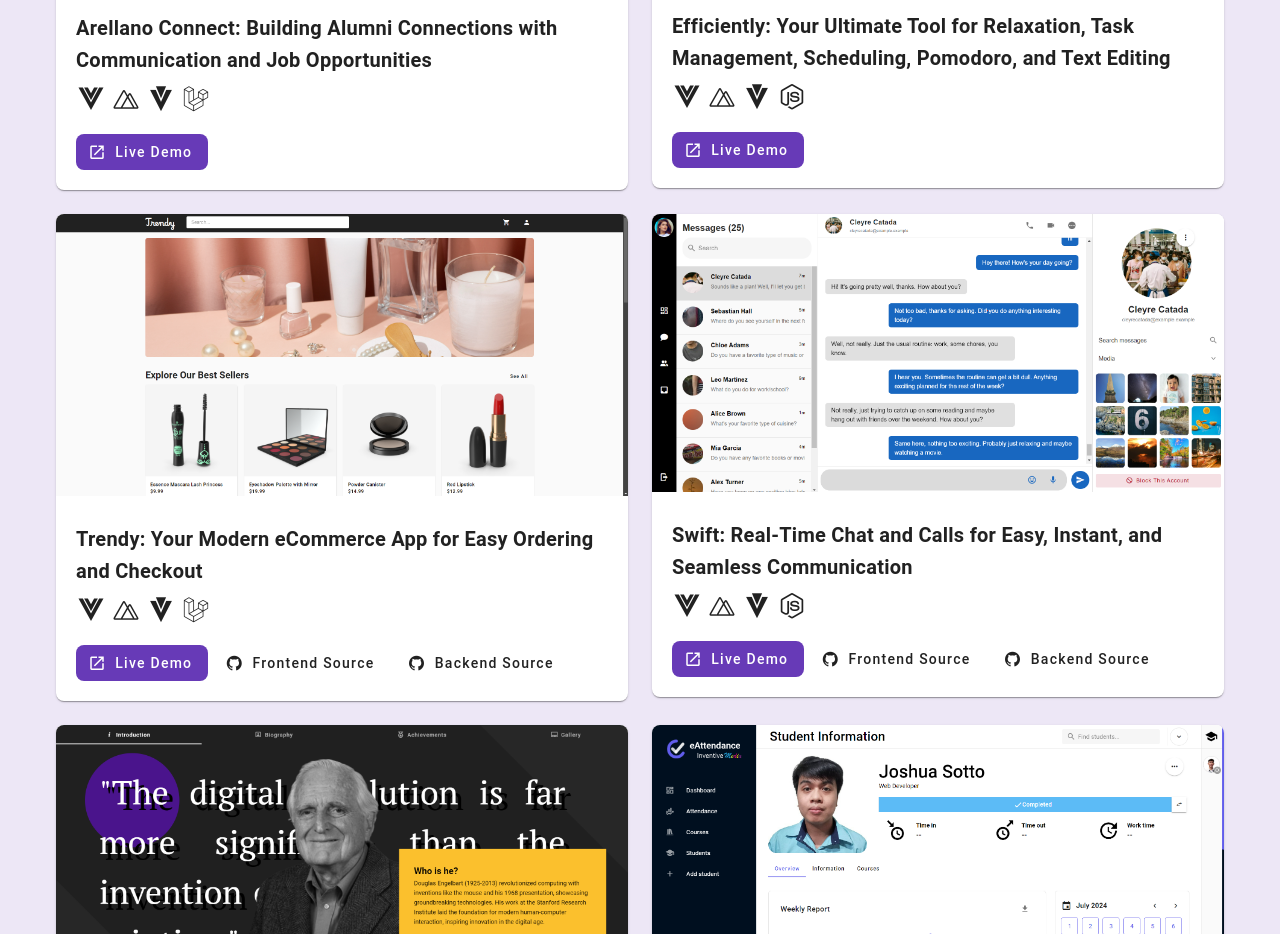
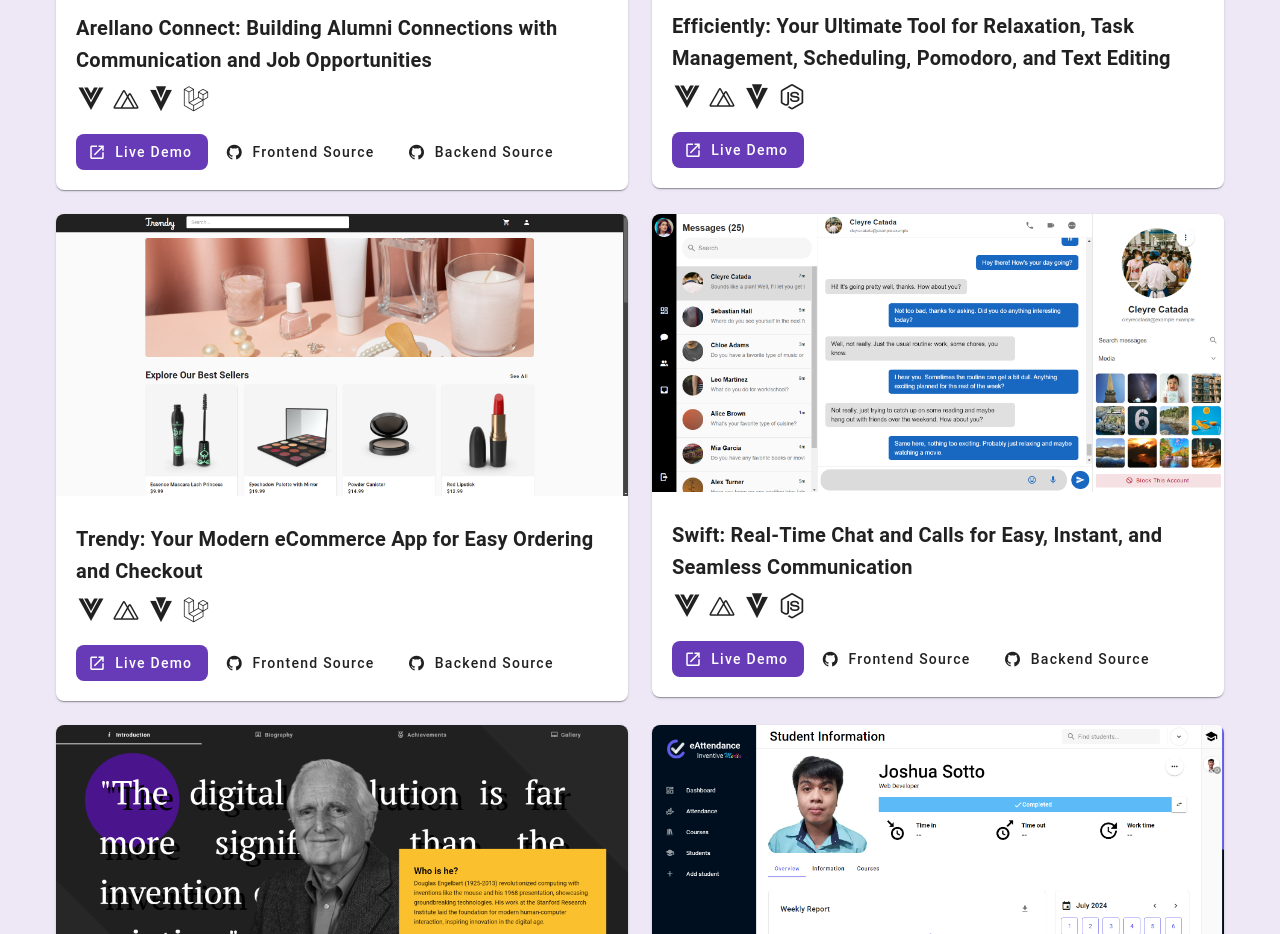
Before and after one commit to JSTTO31/portfolio, a Nuxt app: page / in a window 1280 px wide. Shown: the part 3060-3994 px from the top of the page. Built offline with nearby package versions, Linux system fonts and the light colour scheme.

Commit message:
source link

```diff
--- a/composables/usePortfolioObject.ts
+++ b/composables/usePortfolioObject.ts
@@ -27,8 +27,8 @@ export default () => {
             active_image: 9,
             icons: ['mdi-vuejs', 'mdi-nuxt', 'mdi-vuetify', 'mdi-laravel'],
             available: ['lx', 'lg'],
-            source_frontend: '',
-            source_backend: '',
+            source_frontend: 'https://github.com/JSTTO31/alumni-frontend',
+            source_backend: 'https://github.com/JSTTO31/alumni-backend',
             live_demo: 'http://alumni-tracking.infinityfreeapp.com'
         },
         {
```
